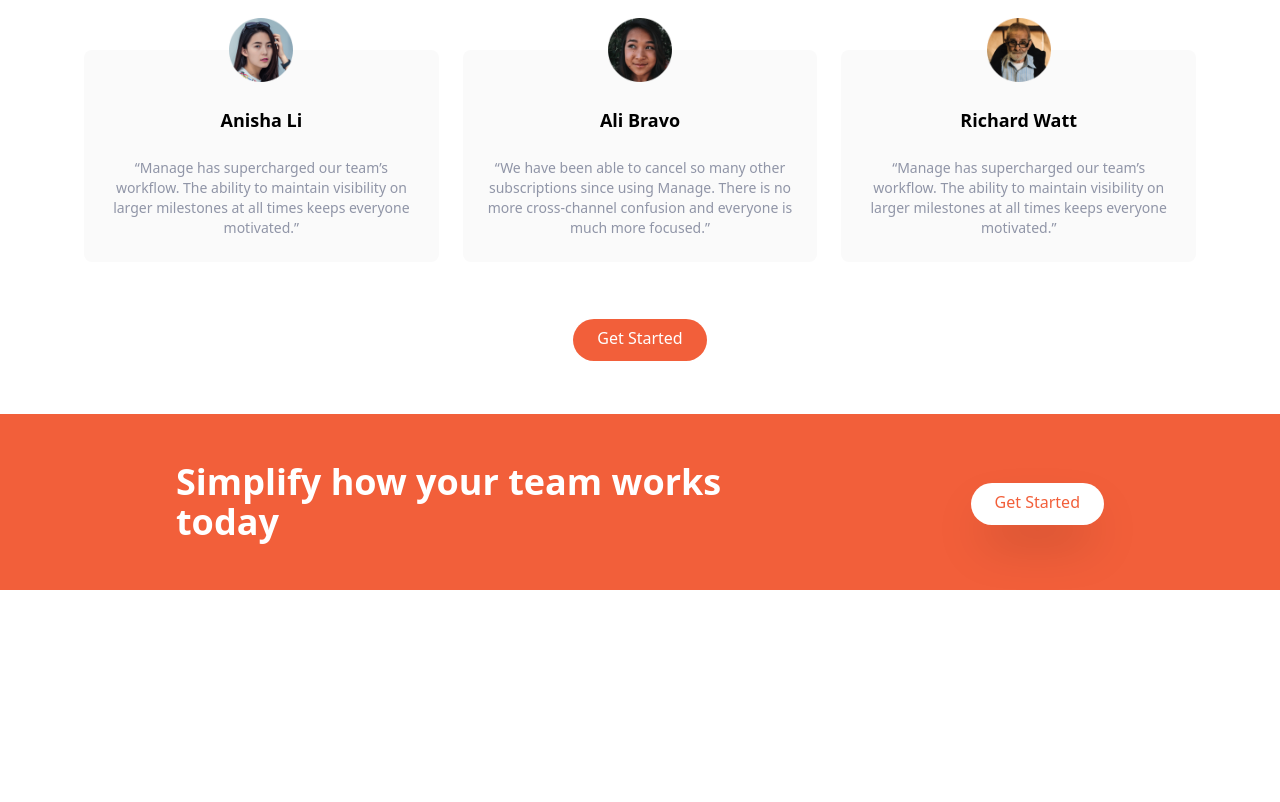
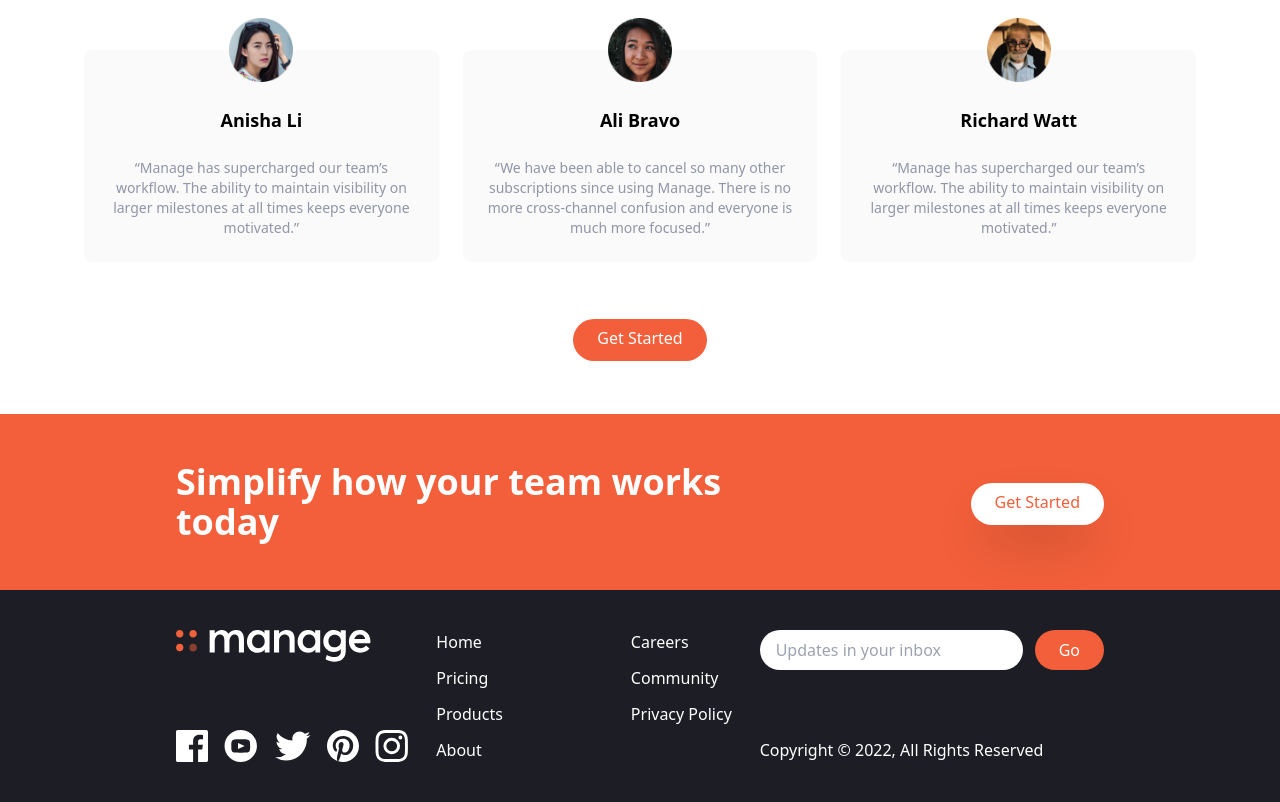
Before and after one commit to ordabool/Tailwind_Demo, a website: page app/src/index.html in a window 1280 px wide. Shown: the part 1354-2156 px from the top of the page. Before the commit the page ends 1944 px from the top, so only its background shows below. Drawn offline with nearby package versions, Linux system fonts and the light colour scheme; files that its build step writes are made by us from their sources.

Commit message:
Added footer

```diff
--- a/app/src/index.html
+++ b/app/src/index.html
@@ -179,6 +179,62 @@
         </div>
     </section>
 
+    <footer class="bg-veryDarkBlue">
+        <div class="container flex flex-col-reverse justify-between px-6 py-10 mx-auto space-y-8 md:flex-row md:space-y-0">
+            <div class="flex flex-col-reverse items-center justify-between space-y-12 md:flex-col md:space-y-0 md:items-start">
+                <div class="mx-auto my-6 text-center text-white md:hidden">
+                    Copyright &copy; 2022, All Rights Reserved
+                </div>
+                <div>
+                    <img src="../img/logo-white.svg" class="h-8">
+                </div>
+                <div class="flex justify-center space-x-4">
+                    <a href="#">
+                        <img src="../img/icon-facebook.svg" class="h-8">
+                    </a>
+                    <a href="#">
+                        <img src="../img/icon-youtube.svg" class="h-8">
+                    </a>
+                    <a href="#">
+                        <img src="../img/icon-twitter.svg" class="h-8">
+                    </a>
+                    <a href="#">
+                        <img src="../img/icon-pinterest.svg" class="h-8">
+                    </a>
+                    <a href="#">
+                        <img src="../img/icon-instagram.svg" class="h-8">
+                    </a>
+                </div>
+            </div>
+            <div class="flex justify-around space-x-32">
+                <div class="flex flex-col space-y-3 text-white">
+                    <a href="#" class="hover:text-brightRed"> Home </a>
+                    <a href="#" class="hover:text-brightRed"> Pricing </a>
+                    <a href="#" class="hover:text-brightRed"> Products </a>
+                    <a href="#" class="hover:text-brightRed"> About</a>
+                </div>
+                <div class="flex flex-col space-y-3 text-white">
+                    <a href="#" class="hover:text-brightRed"> Careers </a>
+                    <a href="#" class="hover:text-brightRed"> Community </a>
+                    <a href="#" class="hover:text-brightRed"> Privacy Policy </a>
+                </div>
+            </div>
+            <div class="flex flex-col justify-between">
+                <form>
+                    <div class="flex space-x-3">
+                        <input type="text" class="flex-1 px-4 rounded-full focus:outline-none" placeholder="Updates in your inbox" />
+                        <button class="px-6 py-2 text-white rounded-full bg-brightRed hover:bg-brightRedLight focus:outline-none">
+                            Go
+                        </button>
+                    </div>
+                </form>
+                <div class="hidden text-white md:block">
+                    Copyright &copy; 2022, All Rights Reserved
+                </div>
+            </div>
+        </div>
+    </footer>
+
 </body>
 </html>
 
```
